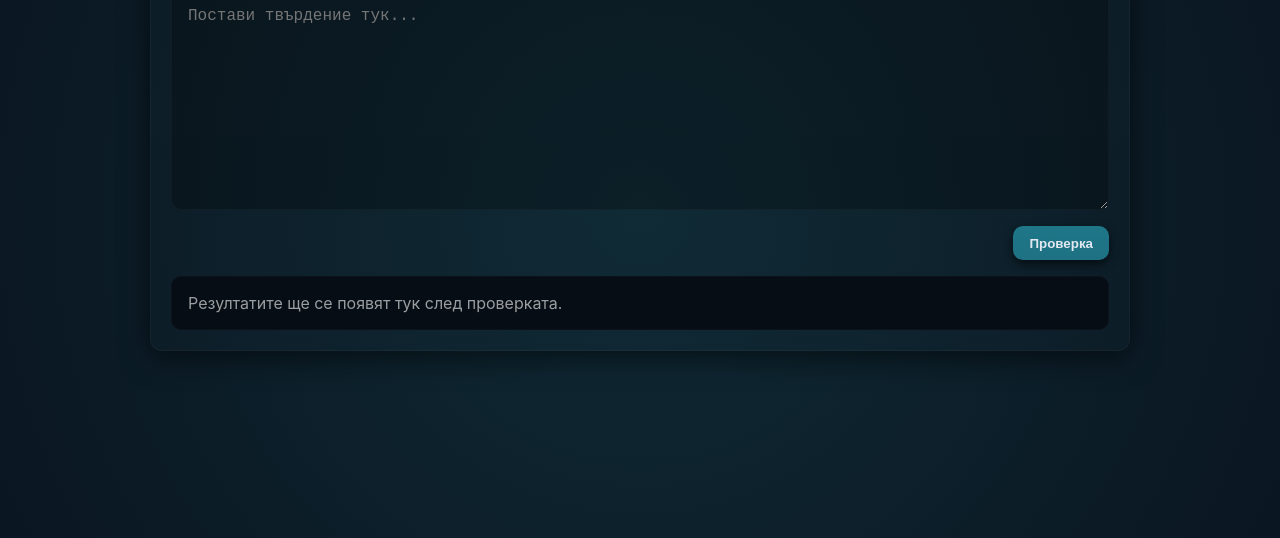
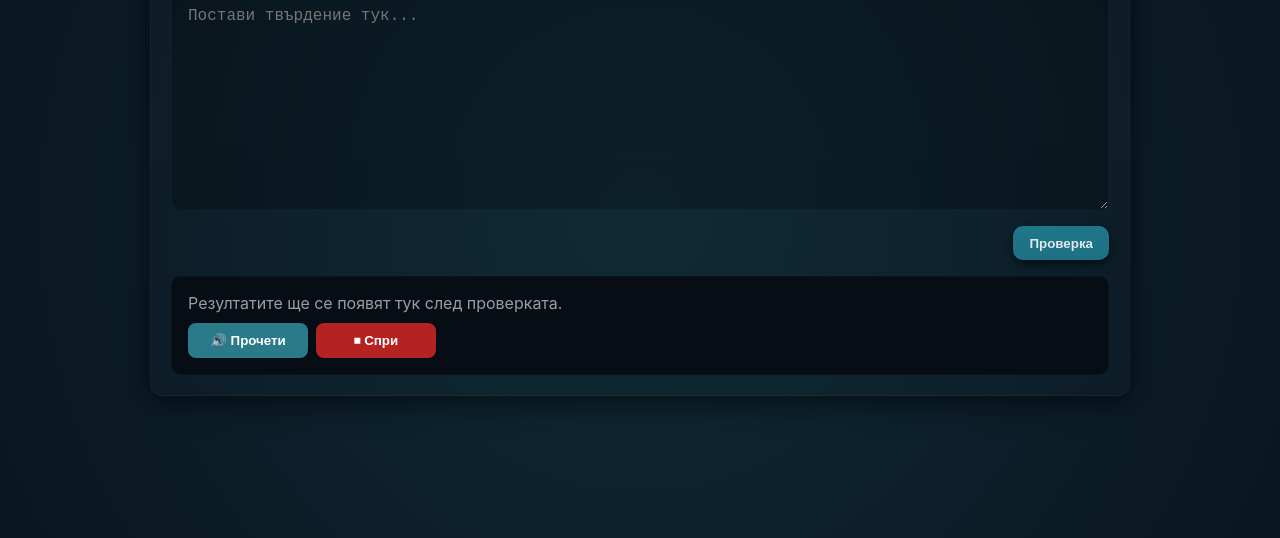
Before and after one commit to Mitko3030/FactCheck, a website: page Frontend/FactCheck.html in a window 1280 px wide. Shown: the part 186-724 px from the top of the page. Drawn offline with Linux system fonts and the light colour scheme.

Commit message:
Added voice output

```diff
--- a/Frontend/FactCheck.html
+++ b/Frontend/FactCheck.html
@@ -113,6 +113,10 @@
 
         <div class="results" id="results">
           <p class="results-empty">Резултатите ще се появят тук след проверката.</p>
+          <div style="margin-top: 10px; display: flex; gap: 8px;">
+            <button onclick="readResult()" style="cursor: pointer; padding: 0.6rem 1rem; border-radius: 8px; border: none; background: #2a7a8a; color: white; font-weight: 700;width: 120px;">🔊 Прочети</button>
+            <button onclick="stopSpeech()" style="cursor: pointer; padding: 0.6rem 1rem; border-radius: 8px; border: none; background: #b52222; color: white; font-weight: 700; width: 120px;">⏹ Спри</button>
+          </div>
         </div>
       </div>
     </section>
@@ -249,5 +253,43 @@
   claimEl.addEventListener('keydown', (e)=>{ if(e.key === 'Enter' && (e.ctrlKey || e.metaKey)){ onVerify(); } });
 })();
 </script>
+
+
+
+
+<script>
+function readResult() {
+  const text = document.getElementById('result')?.innerText;
+  if (!text) {
+    alert('Няма резултат за прочитане');
+    return;
+  }
+
+  window.speechSynthesis.cancel();
+
+  const utter = new SpeechSynthesisUtterance(text);
+  utter.rate = 1;
+  utter.pitch = 1;
+
+  const voices = window.speechSynthesis.getVoices();
+  const bgVoice = voices.find(v => v.lang && v.lang.startsWith('bg'));
+  if (bgVoice) {
+    utter.voice = bgVoice;
+  } else {
+    utter.lang = 'bg-BG';
+  }
+
+  window.speechSynthesis.speak(utter);
+}
+
+function stopSpeech() {
+  window.speechSynthesis.cancel();
+}
+
+// Ensure voices are loaded
+window.speechSynthesis.onvoiceschanged = () => {
+  window.speechSynthesis.getVoices();
+};
+</script>
 </body>
 </html>
```
